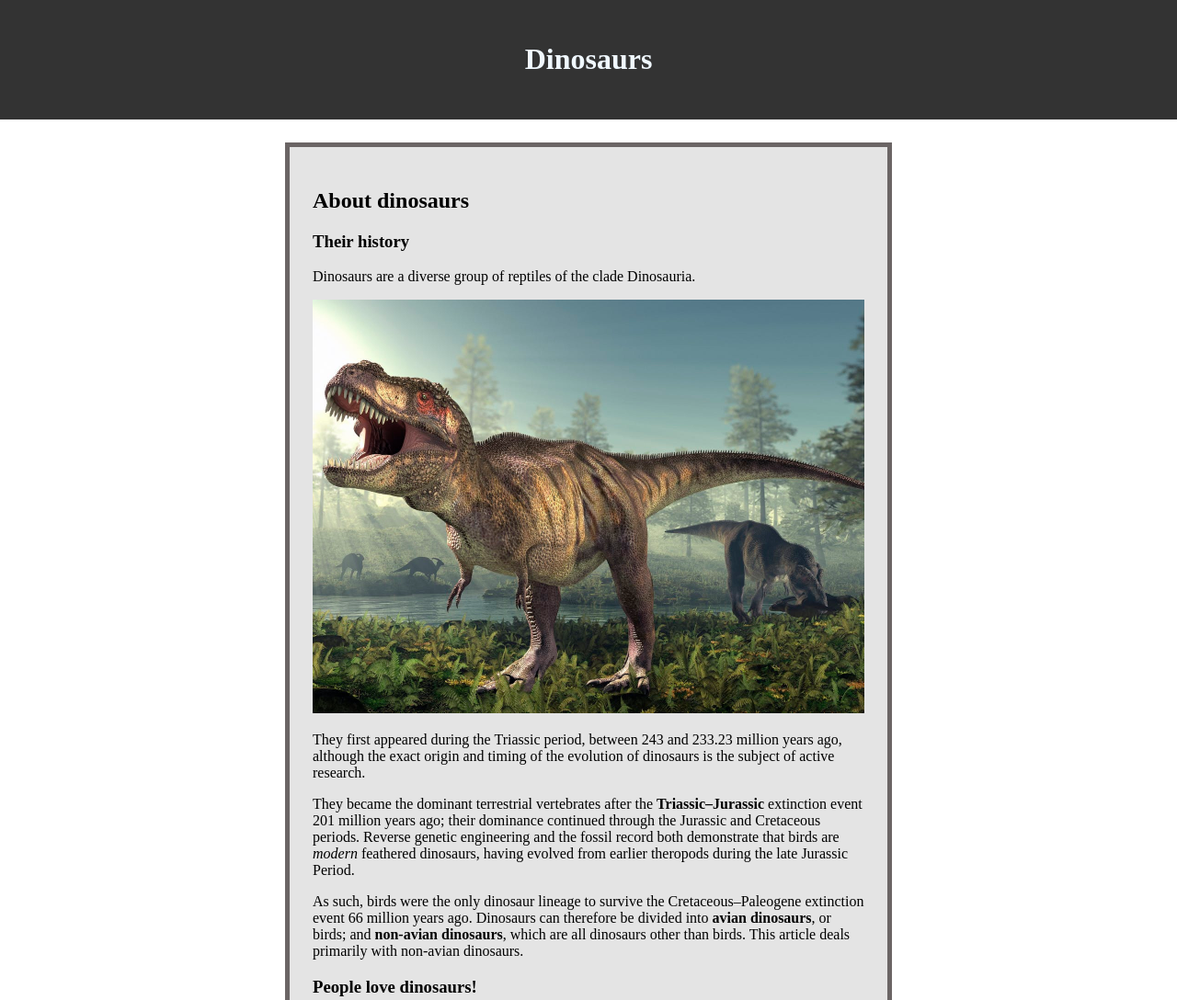
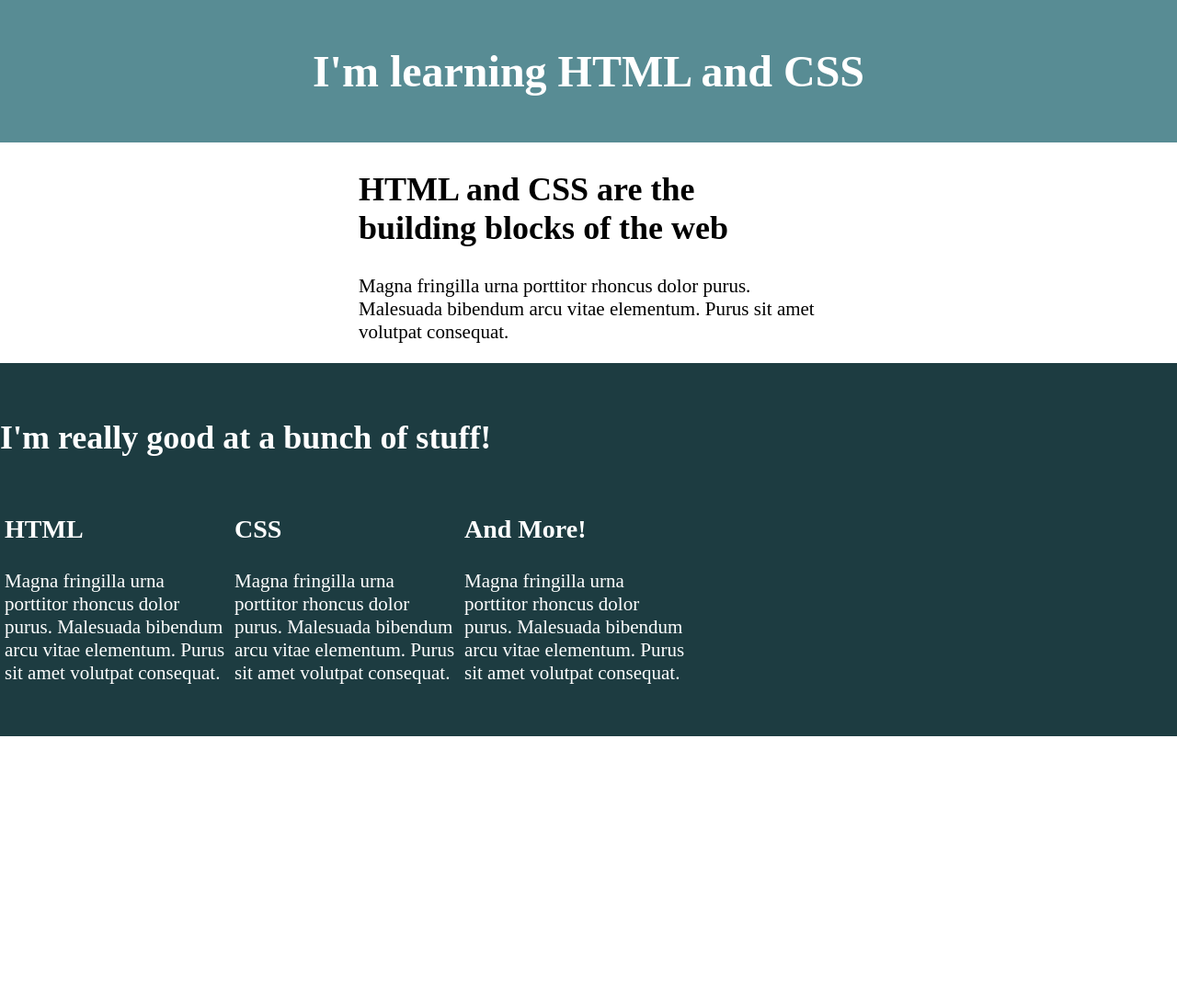
Before and after one commit to RomanNazzetta/Proyecto-Febrero-01, a plain HTML site: page index.html in a window 1280 px wide. Shown: the top 1088 px of the page at 92% size. After the commit the page ends 801 px from the top, so only its background shows below. Drawn offline with Linux system fonts and the light colour scheme.

Commit message:
flex layout

```diff
--- a/css/styles.css
+++ b/css/styles.css
@@ -1,26 +1,44 @@
-body{
+body {
+    margin: 0;
+    font-size: 21px;
+}
+
+h1 {
+    font-size: 48px;
     margin: 0;
 }
-header{
-    background-color: #333;
-    color: aliceblue;
-    text-align: center;
-    padding: 25px 0px;
-    margin-bottom: 25px;
+
+h2 {
+    font-size: 36px;
 }
 
-main{
-    background-color: #e4e4e4;
-    width: 600px;
-    padding: 25px;
-    border: solid rgb(107, 101, 101) 5px;
+h3 {
+    font-size: 28px;
+}
+
+header {
+    background-color: #588C94;
+    color: white;
+    text-align: center;
+    padding: 50px 0;
+}
+
+.intro {
+    width: 500px;
     margin: 0 auto;
 }
 
-footer{
-    background-color: #333;
-    color: aliceblue;
-    text-align: center;
-    padding: 25px 0px;
-    margin-top: 25px;
+.my-skills {
+    background-color: #1D3C41;
+    color: white;
+    padding: 30px 0;
 }
+
+.columns {
+    width: 750px;
+    display: flex;
+}
+
+.column {
+    margin: 5px;
+}
--- a/index.html
+++ b/index.html
@@ -9,36 +9,39 @@
 </head>
 <body>
     <header>
-        <h1>Dinosaurs</h1>
+        <h1>I'm learning HTML and CSS</h1>
     </header>
+    <main>
+        <div class="intro">
+            <h2>HTML and CSS are the building blocks of the web</h2>
+            <p>Magna fringilla urna porttitor rhoncus dolor purus. Malesuada bibendum arcu vitae elementum. Purus sit amet volutpat consequat. </p>
+        </div>
 
-    <main>
-        <h2>About dinosaurs</h2>
-        <h3>Their history</h3>
+        <div class="my-skills">
+            <h2>I'm really good at a bunch of stuff!</h2>
 
-        <p>Dinosaurs are a diverse group of reptiles of the clade Dinosauria.</p>
+            <div class="columns">
+                <!-- column 1 -->
+                <div class="column">
+                    <h3>HTML</h3>
+                    <p>Magna fringilla urna porttitor rhoncus dolor purus. Malesuada bibendum arcu vitae elementum. Purus sit amet volutpat consequat. </p>
+                </div>
 
-        <img style: width="600px" src="/imagenes/file-20210708-25-fplaqf.jpg" alt="big-dino">
+                <!-- column 2 -->
+                <div class="column">
+                    <h3>CSS</h3>
+                    <p>Magna fringilla urna porttitor rhoncus dolor purus. Malesuada bibendum arcu vitae elementum. Purus sit amet volutpat consequat. </p>
+                </div>
 
-        <p>They first appeared during the Triassic period, between 243 and 233.23 million years ago, although the exact origin and timing of the evolution of dinosaurs is the subject of active research.</p>
+                <!-- column 1 -->
+                <div class="column">
+                    <h3>And More!</h3>
+                    <p>Magna fringilla urna porttitor rhoncus dolor purus. Malesuada bibendum arcu vitae elementum. Purus sit amet volutpat consequat. </p>
+                </div>
 
-        <p>They became the dominant terrestrial vertebrates after the <strong>Triassic–Jurassic</strong> extinction event 201 million years ago; their dominance continued through the Jurassic and Cretaceous periods. Reverse genetic engineering and the fossil record both demonstrate that birds are <em>modern</em> feathered dinosaurs, having evolved from earlier theropods during the late Jurassic Period.</p>
+            </div> <!-- columns -->
+        </div> <!-- / my-skills -->
 
-        <p>As such, birds were the only dinosaur lineage to survive the Cretaceous–Paleogene extinction event 66 million years ago. Dinosaurs can therefore be divided into <strong>avian dinosaurs</strong>, or birds; and <strong>non-avian dinosaurs</strong>, which are all dinosaurs other than birds. This article deals primarily with non-avian dinosaurs.</p>
-
-        <h3>People love dinosaurs!</h3>
-
-        <p>Since the first dinosaur fossils were recognized in the early 19th century, mounted fossil dinosaur skeletons have been major attractions at museums around the world, and dinosaurs have become an enduring part of world culture.</p>
-
-        <p>The large sizes of some dinosaur groups, as well as their seemingly monstrous and fantastic nature, have ensured dinosaurs' <em>regular</em> appearance in best-selling books and films, such as Jurassic Park.</p>
-
-        <p>Persistent public enthusiasm for the animals has resulted in significant funding for dinosaur science, and new discoveries are regularly covered by the media.</p>
     </main>
-
-    <footer>
-        <p><em>"There's an incomparable rush that comes from finding dinosaur bones. You know you're the first person to lay hands on a critter that lived 80 or 90 million years ago."</em></p>
-
-        <p>- <strong>Jack Horner</strong></p>
-    </footer>
 </body>
 </html>
```
Also changed, not shown: imagenes/file-20210708-25-fplaqf.jpg (deleted).
